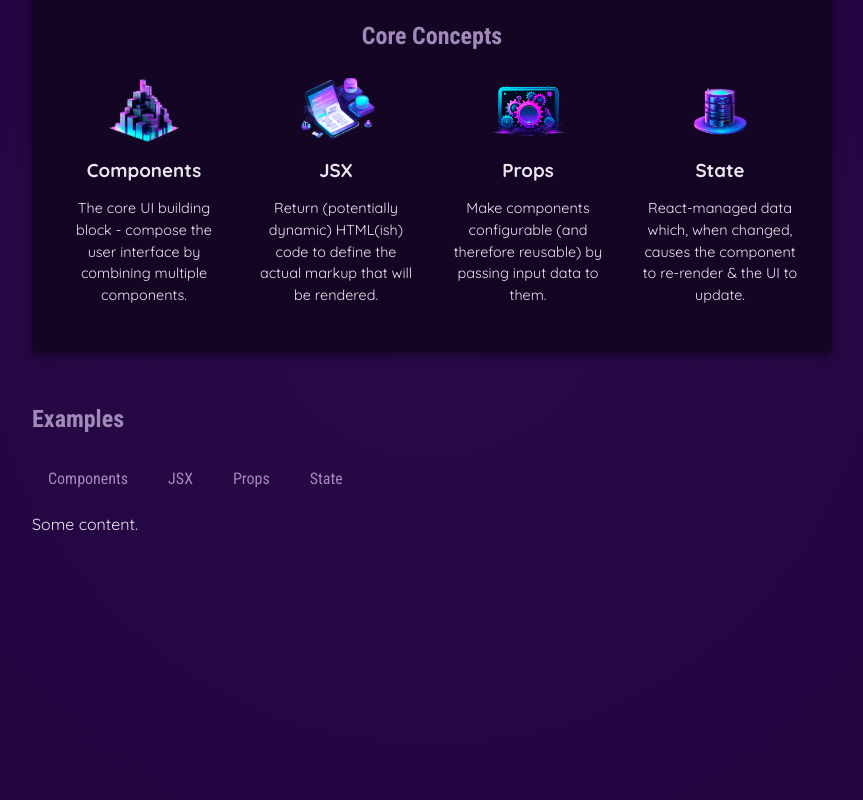
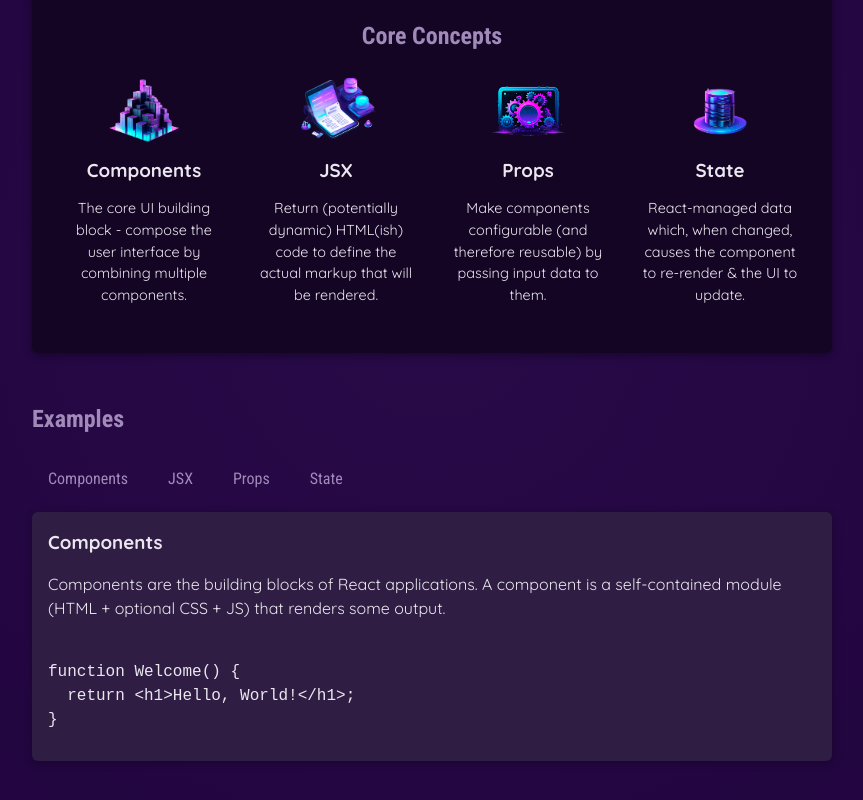
Before and after one commit to Anastasia93/React-1-Project, a React (Vite) app: page / in a window 1280 px wide. Shown: the part 346-1146 px from the top of the page, without its empty margins (208-1071 px from the left). Built offline with nearby package versions, Linux system fonts and the light colour scheme.

Commit message:
Updates the tabs information.

```diff
--- a/src/App.jsx
+++ b/src/App.jsx
@@ -1,15 +1,18 @@
+import { useState } from "react";
+
 import { CORE_CONCEPTS } from "./data.js";
+import { EXAMPLES } from "./data.js";
 
 import Header from "./components/Header/Header.jsx";
 import CoreConcept from "./components/CoreConcept.jsx";
 import TabButton from "./components/TabButton.jsx";
 
 function App() {
-  let tabContent = "Some content.";
+  const [selectedTopic, setSelectedTopic] = useState('components');
 
-  function handleSelect(selectedButton) {
-    console.log(selectedButton);
-    tabContent = selectedButton;
+  function handleSelect(selectedButtonValue) {
+    setSelectedTopic(selectedButtonValue);
+    console.log(selectedButtonValue);
   }
 
 
@@ -44,7 +47,13 @@ function App() {
             <TabButton onSelect={() => handleSelect('props')}>Props</TabButton>
             <TabButton onSelect={() => handleSelect('state')}>State</TabButton>
           </menu>
-          {tabContent}
+          <div id="tab-content">
+            <h3>{EXAMPLES[selectedTopic].title}</h3>
+            <p>{EXAMPLES[selectedTopic].description}</p>
+            <pre>
+              <code>{EXAMPLES[selectedTopic].code}</code>
+            </pre>
+          </div>
         </section>
       </main>
     </div>
--- a/src/data.js
+++ b/src/data.js
@@ -29,3 +29,54 @@ export const CORE_CONCEPTS = [
       'React-managed data which, when changed, causes the component to re-render & the UI to update.',
   },
 ];
+
+export const EXAMPLES = {
+  components: {
+    title: 'Components',
+    description:
+      'Components are the building blocks of React applications. A component is a self-contained module (HTML + optional CSS + JS) that renders some output.',
+    code: `
+function Welcome() {
+  return <h1>Hello, World!</h1>;
+}`,
+  },
+  jsx: {
+    title: 'JSX',
+    description:
+      'JSX is a syntax extension to JavaScript. It is similar to a template language, but it has full power of JavaScript (e.g., it may output dynamic content).',
+    code: `
+<div>
+  <h1>Welcome {userName}</h1>
+  <p>Time to learn React!</p>
+</div>`,
+  },
+  props: {
+    title: 'Props',
+    description:
+      'Components accept arbitrary inputs called props. They are like function arguments.',
+    code: `
+function Welcome(props) {
+  return <h1>Hello, {props.name}</h1>;
+}`,
+  },
+  state: {
+    title: 'State',
+    description:
+      'State allows React components to change their output over time in response to user actions, network responses, and anything else.',
+    code: `
+function Counter() {
+  const [isVisible, setIsVisible] = useState(false);
+
+  function handleClick() {
+    setIsVisible(true);
+  }
+
+  return (
+    <div>
+      <button onClick={handleClick}>Show Details</button>
+      {isVisible && <p>Amazing details!</p>}
+    </div>
+  );
+}`,
+  },
+};
```
